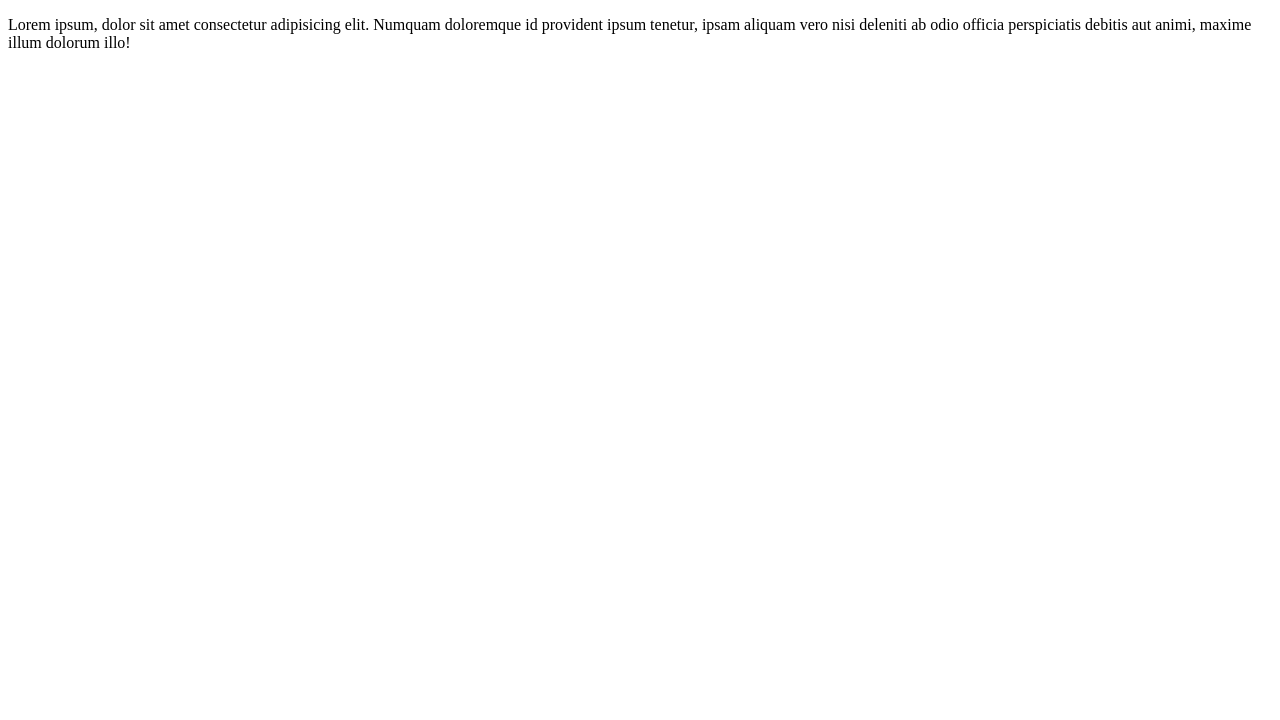
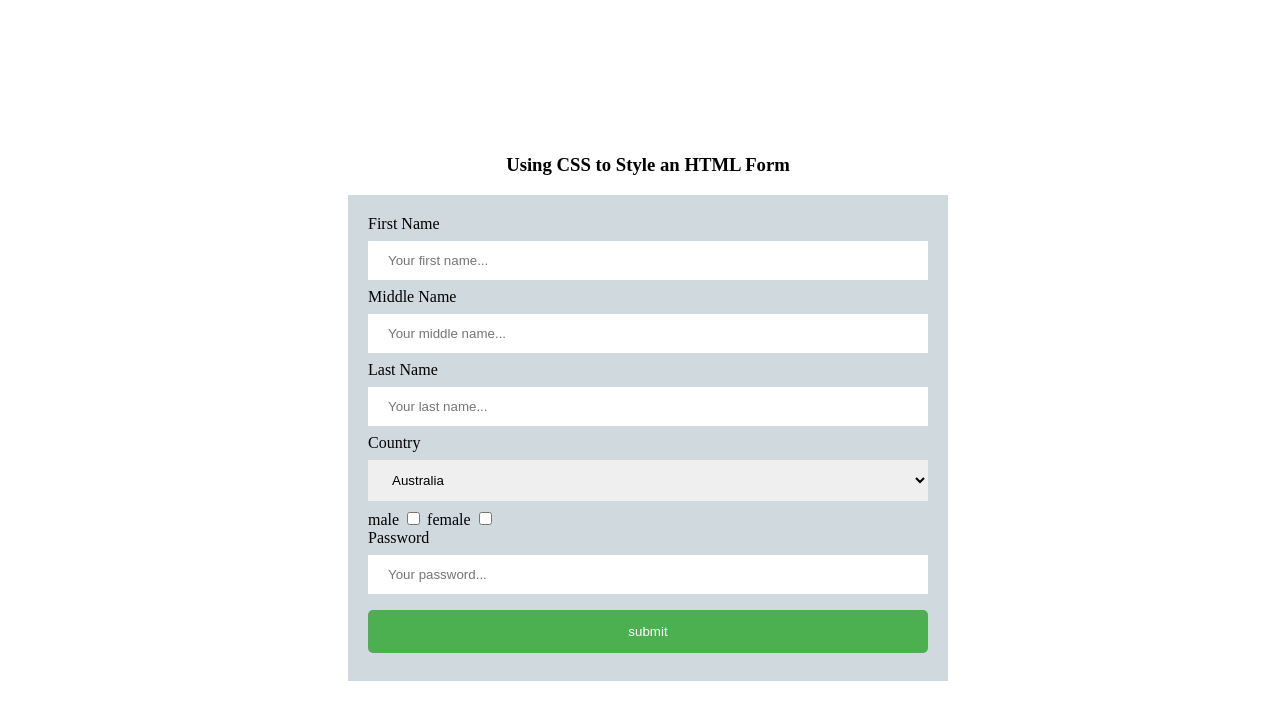
Before and after one commit to ie0481/ie0481, a plain HTML site: page work2/class3.html in a window 1280 px wide. Drawn offline with Linux system fonts and the light colour scheme.

Commit message:
update class3

```diff
--- /dev/null
+++ b/work2/class3-2.css
@@ -0,0 +1,66 @@
+*{margin:0;
+  padding:0;
+  box-sizing: border-box;
+}
+
+html,
+body{
+width: 100vw;
+height:100vh;
+}
+
+
+
+#block{
+    display: flex;
+    height: 100%;
+     flex-direction: row;
+     flex-wrap: wrap;
+     /* justify-content: flex-end;
+     justify-content: center; */
+     /* justify-content: flex-start;
+     justify-content: space-around;
+     justify-content: space-between;
+     justify-content: space-evenly; */
+     /* align-content: center; */
+     align-items: center;
+
+}
+
+.A,
+.B,
+.C,
+.D,
+.E,
+.F{height: 50px;
+   border: 2px solid #000;
+   margin: 1px;
+   text-align: center;
+   /* flex-grow: 1;
+   flex-shrink: 1; */
+
+ }
+
+.A{
+    align-self: start;
+    order: 1
+}
+
+/*
+.B{
+    flex-grow: 2;
+  }
+
+.C{
+    flex-shrink: 3;
+} */
+
+.B{
+   width: 200px;
+   align-self: end;
+   order: 1
+   }
+.E{
+    order: -1;
+    background-color: deeppink;
+}
--- a/work2/class3.css
+++ b/work2/class3.css
@@ -1 +1,47 @@
-.a{font-weight: bold;}
+
+/* table,th,td {border: 1px solid black;
+            border-collapse: collapse;}
+
+.mytable_class { background-color:rgb(180, 130, 45);} */
+
+*{box-sizing: border-box;}
+
+body {
+    width: 100vw;
+    height: 100vh;
+    display: flex;
+    flex-direction: column;
+    align-items: center;
+    justify-content: center;
+    }
+
+section {
+    width: 50%;
+    min-width: 300px;
+    max-width: 600px;
+    padding: 20px;
+    background-color: rgba(101, 132, 146, 0.303);
+    }
+
+input[type=text],
+input[type=password],
+
+select {
+    width: 100%;
+    padding: 12px 20px;
+    margin: 8px 0;
+    display: inline-block;
+    border: 1px #ccc;
+    /* box-sizing: border-box; */
+}
+
+input[type=submit] {
+     width: 100%;
+     background-color: #4CAF50;
+     color: #fff;
+     padding: 14px 20px;
+     margin: 8px 0;
+     border: none;
+     border-radius: 5px;
+     cursor: pointer;
+}
--- a/work2/class3.html
+++ b/work2/class3.html
@@ -4,19 +4,48 @@
     <meta charset="UTF-8">
     <meta http-equiv="X-UA-Compatible" content="IE=edge">
     <meta name="viewport" content="width=device-width, initial-scale=1.0">
-    <link rel="sheetstyle" href="class3.css">
-
-
+    <link rel="stylesheet" href="class3.css">
     <title>class3</title>
 
 </head>
 
 
+<body>
+    <!-- <Table id="mytable" class="mytable_class">
+        <thead >
+            <tr>
+                <th colspan="2">Expenses</th>
+            </tr>
+            <tr>
+                <th>Category</th>
+                <th>Amount</th>
+            </tr>
+        </thead>
+
+       <tbody>
+        <tr>
+            <td>Marketing</td>
+            <td>$100</td>
+        </tr>
+        <tr>
+            <td>Account</td>
+            <td>$600</td>
+        </tr>
+
+       </tbody>
+
+       <tfoot>
+        <tr>
+            <th>Total</th>
+            <th>$800</th>
+        </tr>
 
 
-<body>
 
-<p class="a">Lorem ipsum, dolor sit amet consectetur adipisicing elit. Numquam doloremque id provident ipsum tenetur, ipsam aliquam vero nisi deleniti ab odio officia perspiciatis debitis aut animi, maxime illum dolorum illo!</p>
+
+
+
+       </tfoot>
 
 
 
@@ -25,13 +54,54 @@
 
 
 
-<script src="script.js"></script>
-</body>
+    </Table>
+
+
+
+<script src="script.js"></script> -->
+
+<h3>Using CSS to Style an HTML Form </h3>
+
+
+
+<section>
+
+    <form action="#">
+        <label for="fname">First Name</label>
+        <input id="fname" type="text" name="firstname" placeholder="Your first name...">
+        <label for="mname">Middle Name</label>
+        <input id="mname" type="text" name="middlename" placeholder="Your middle name...">
+        <label for="lname">Last Name</label>
+        <input id="lname" type="text" name="lastname" placeholder="Your last name...">
+
+        <label for="country">Country</label>
+        <select id="country" name="country">
+            <option value="Australia">Australia</option>
+            <option value="USA">USA</option>
+            <option value="China">China</option>
+            <option value="Canada">Canada</option>
+        </select>
+
+        <label for="male">male</label>
+        <input id="male" type="checkbox" name="male">
+
+        <label for="fmale">female</label>
+        <input id="fmale" type="checkbox" name="fmale">
+    <br>
+        <label for="pwd">Password</label>
+        <input type="password" name="mypassword" id="pwd" placeholder="Your password...">
+
+        <input type="submit" value="submit">
+
+
+    </form>
+
+</section>
 
 
 
 
 
 
-
+</body>
 </html>
--- a/work2/script.js
+++ b/work2/script.js
@@ -0,0 +1,4 @@
+console.log("This is the first log")
+let a=1
+let b=2
+console.log(a+b)
```
Also changed, not shown: work2/class3-2.html (added, +39 -0 lines).
